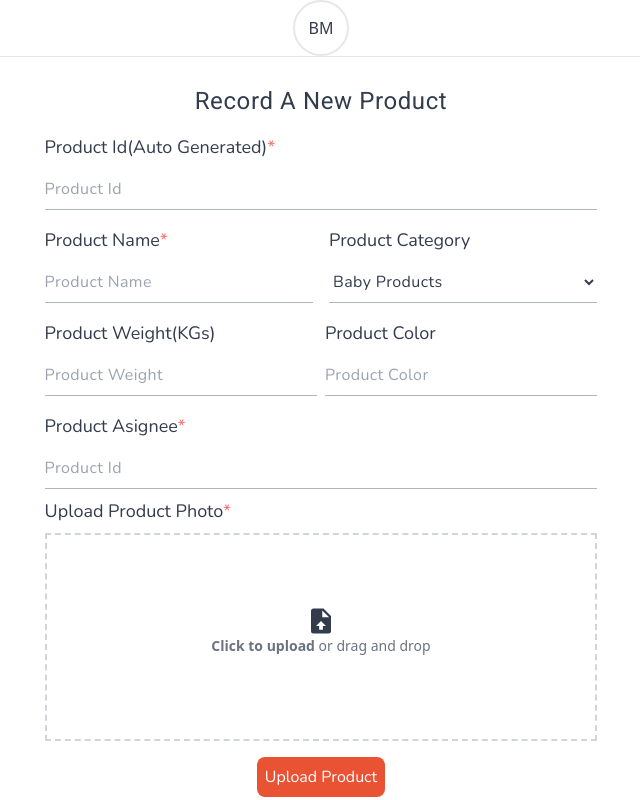
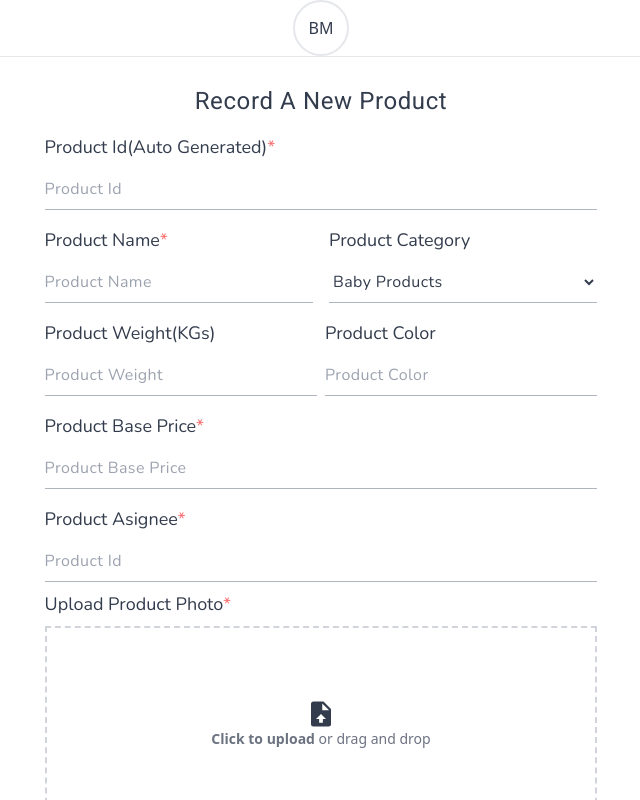
Before and after one commit to bikathi/sales-companion, a Nuxt app: page /catalog/product-upload in a window 1280 px wide. Shown: the top 800 px of the page, without its empty margins (319-959 px from the left). Built offline with nearby package versions, Linux system fonts and the light colour scheme.

Commit message:
Add field for managing product base price

```diff
--- a/components/forms/ProductUploadForm.vue
+++ b/components/forms/ProductUploadForm.vue
@@ -84,6 +84,20 @@
 		<div class="flex flex-col space-y-2">
 			<label
 				class="product-upload-labels after:content-['*'] after:text-error"
+				for="product-base-price"
+				>Product Base Price</label
+			>
+			<input
+				type="text"
+				datatype="number"
+				pattern="[0-...]"
+				class="product-upload-inputs"
+				placeholder="Product Base Price"
+				id="product-base-price" />
+		</div>
+		<div class="flex flex-col space-y-2">
+			<label
+				class="product-upload-labels after:content-['*'] after:text-error"
 				for="product-asignee"
 				>Product Asignee</label
 			>
```
